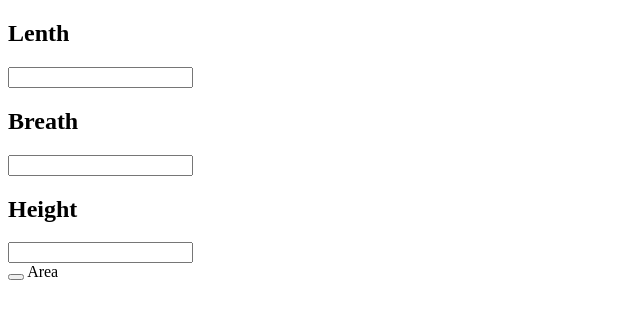
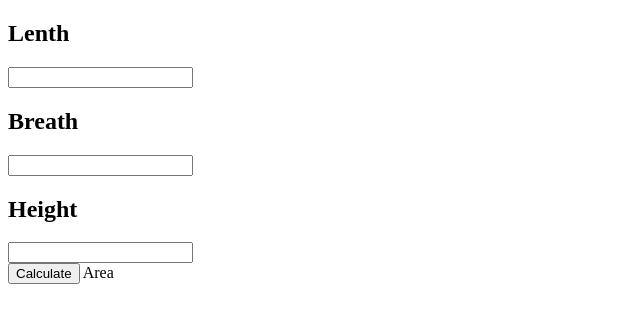
Before and after one commit to sjodie1157/areasOfATriangle, a plain HTML site: page index.html in a window 1280 px wide. Shown: the whole page, without its empty margins (0-640 px from the left). Drawn offline with Linux system fonts and the light colour scheme.

Commit message:
added content into index.html

```diff
--- a/index.html
+++ b/index.html
@@ -21,7 +21,7 @@
             <input type="number" data-height="">
         </div>
         <div class="answer">
-            <button type="button" data-button=""></button>
+            <button type="button" data-button="">Calculate</button>
             <label for="answer" data-output="">Area</label>
         </div>
     </div>
```
